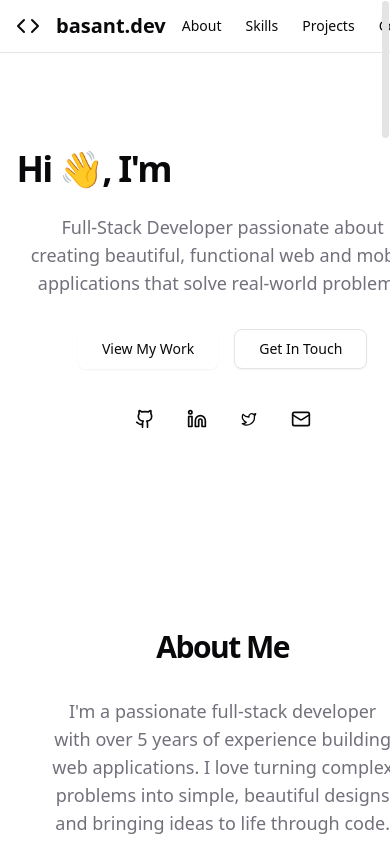
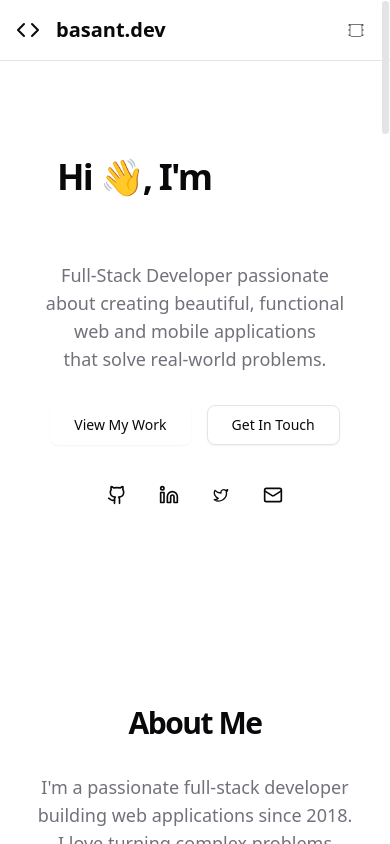
Before and after one commit to curiosbasant/my-ideations, a Next.js app in the folder apps/basant.dev/: page / in a window 390 px wide. Built offline with nearby package versions, Linux system fonts and the light colour scheme.

Commit message:
feat: 🚸 make `header` responsive

```diff
--- a/apps/basant.dev/src/app/()/(page)/page.tsx
+++ b/apps/basant.dev/src/app/()/(page)/page.tsx
@@ -9,9 +9,11 @@ import {
   GlobeIcon,
   LinkedinIcon,
   MailIcon,
+  MenuIcon,
   MonitorIcon,
   PaletteIcon,
   TwitterIcon,
+  XIcon,
 } from 'lucide-react'
 
 import { Badge } from '~/components/ui/badge'
@@ -27,30 +29,56 @@ const socialLinks = {
   x: 'https://x.com/curiosbasant',
 }
 
+const navLinks = [
+  { url: '/resume', label: 'Resume' },
+  { url: '#about', label: 'About' },
+  { url: '#skills', label: 'Skills' },
+  { url: '#projects', label: 'Projects' },
+  { url: '#contact', label: 'Contact' },
+]
+
 export default function PortfolioPage() {
   return (
-    <ScrollArea className='size-full'>
+    <ScrollArea className='size-full scroll-smooth'>
       <div className='isolate flex min-h-full w-full flex-col divide-y [--page-padding:--spacing(4)] [--page-size:var(--container-7xl)] sm:[--page-padding:--spacing(6)] md:[--page-padding:--spacing(8)]'>
-        <header className='bg-background/80 px-(--page-padding) sticky top-0 z-10 backdrop-blur-sm'>
+        <header className='bg-background/80 group sticky top-0 z-10 backdrop-blur-sm'>
+          <div className='px-(--page-padding)'>
           <div className='max-w-(--page-size) mx-auto flex items-center justify-between gap-4 py-3'>
             <Link href='/' className='inline-flex items-center gap-4'>
               <CodeIcon className='size-6' />
               <span className='@2xs:text-2xl text-xl font-extrabold'>basant.dev</span>
-            </Link>
-            <nav className='flex items-center gap-6 text-sm font-medium'>
-              <Link href='#about' className='hover:text-foreground/80 transition-colors'>
-                About
               </Link>
-              <Link href='#skills' className='hover:text-foreground/80 transition-colors'>
-                Skills
-              </Link>
-              <Link href='#projects' className='hover:text-foreground/80 transition-colors'>
-                Projects
-              </Link>
-              <Link href='#contact' className='hover:text-foreground/80 transition-colors'>
-                Contact
-              </Link>
+              <nav className='flex items-center max-sm:hidden'>
+                {navLinks.map((link) => (
+                  <Button className='cursor-pointer' variant='ghost' key={link.label}>
+                    <Link href={link.url}>{link.label}</Link>
+                  </Button>
+                ))}
+              </nav>
+              <Button
+                className='grid *:col-start-1 *:row-start-1 sm:hidden'
+                variant='ghost'
+                size='icon'
+                aria-label='Toggle mobile menu'
+                asChild>
+                <label>
+                  <XIcon className='opacity-0 transition group-has-[input:checked]:opacity-100' />
+                  <MenuIcon className='transition group-has-[input:checked]:opacity-0' />
+                  <input className='swoosh' type='checkbox' />
+                </label>
+              </Button>
+            </div>
+          </div>
+          <div className='px-(--page-padding) not-sm:group-has-[input:checked]:block hidden border-t'>
+            <div className='max-w-(--page-size) mx-auto'>
+              <nav className='flex flex-col gap-2 py-4 text-sm font-medium'>
+                {navLinks.map((link) => (
+                  <Button className='cursor-pointer justify-start' variant='ghost' key={link.label}>
+                    <Link href={link.url}>{link.label}</Link>
+                  </Button>
+                ))}
             </nav>
+            </div>
           </div>
         </header>
         <main className='flex-1'>
@@ -112,13 +140,17 @@ export default function PortfolioPage() {
               <h2 className='text-3xl font-bold tracking-tighter md:text-4xl'>About Me</h2>
               <div className='text-muted-foreground space-y-6 text-balance text-lg'>
                 <p>
-                  I'm a passionate full-stack developer with over 5 years of experience building web
-                  applications. I love turning complex problems into simple, beautiful designs and
-                  bringing ideas to life through code.
+                  I'm a passionate full-stack developer building web applications since 2018. I love
+                  turning complex problems into simple, beautiful designs and bringing ideas to life
+                  through code.
                 </p>
                 <p>
-                  When I'm not coding, you can find me exploring new technologies, contributing to
-                  open source projects, or sharing my knowledge through blog posts and mentoring.
+                  I'm very proficient in Nextjs/React and TypeScript ecosystem for web and
+                  Expo/React Native for mobile, with a keen eye for clean, readable code and best
+                  practices.
+                </p>
+                <p>
+                  I thrive in dynamic environments and embrace new technologies with enthusiasm.
                 </p>
               </div>
             </div>
```
